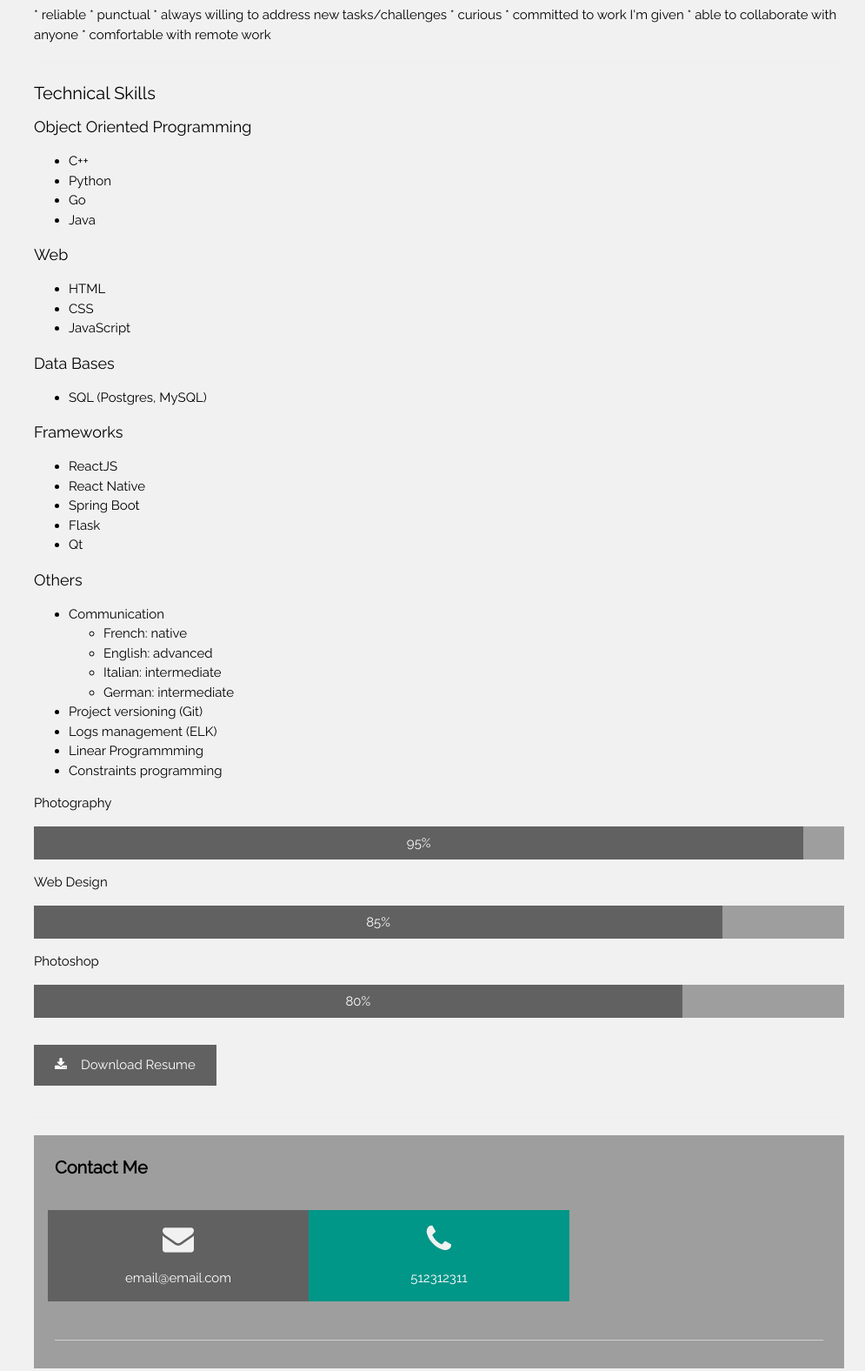
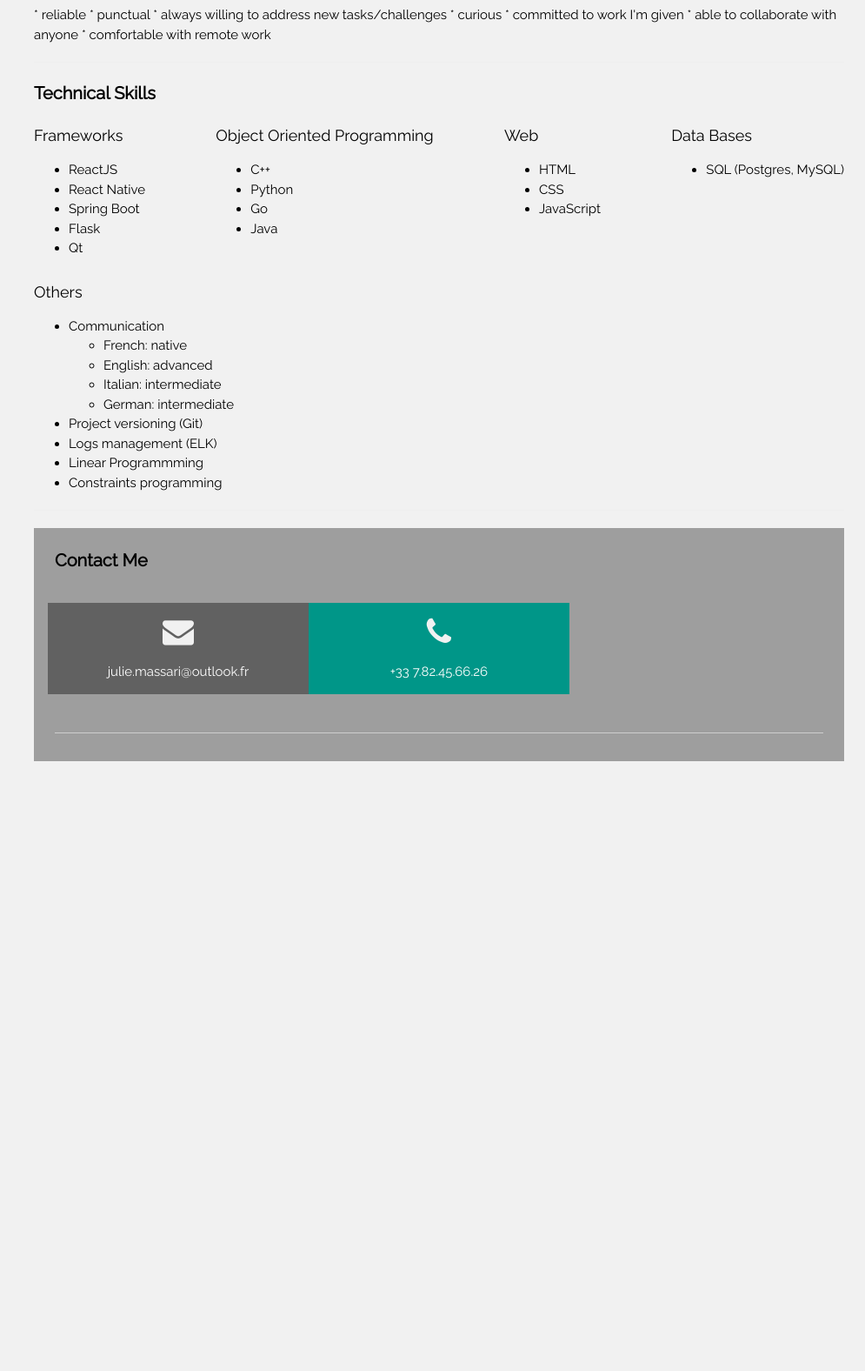
Before and after one commit to jmsr99/jmsr99.github.io, a plain HTML site: page index.html in a window 1280 px wide. Shown: the part 1020-2596 px from the top of the page at 87% size, without its empty margins (285-1280 px from the left). After the commit the page ends 1939 px from the top, so only its background shows below. Drawn offline with nearby package versions, Linux system fonts and the light colour scheme.

Commit message:
skills display

```diff
--- a/index.html
+++ b/index.html
@@ -129,28 +129,10 @@ body,h1,h2,h3,h4,h5,h6 {font-family: "Raleway", sans-serif}
       * comfortable with remote work</p>
     <hr>
 
-    <h4>Technical Skills</h4>
+    <h4><b>Technical Skills</b></h4>
 
-    <h5>Object Oriented Programming</h5>
-    <ul>
-      <li>C++</li>
-      <li>Python</li>
-      <li>Go</li>
-      <li>Java</li>
-    </ul>
-
-    <h5>Web</h5>
-    <ul>
-      <li>HTML</li>
-      <li>CSS</li>
-      <li>JavaScript</li>
-    </ul>
-
-    <h5>Data Bases</h5>
-    <ul>
-      <li>SQL (Postgres, MySQL)</li>
-    </ul>
-
+      <div style="display: flex; flex-direction: row; justify-content: space-between">
+        <div>
           <h5>Frameworks</h5>
           <ul>
             <li>ReactJS</li>
@@ -159,7 +141,36 @@ body,h1,h2,h3,h4,h5,h6 {font-family: "Raleway", sans-serif}
             <li>Flask</li>
             <li>Qt</li>
           </ul>
+        </div>
 
+        <div>
+          <h5>Object Oriented Programming</h5>
+          <ul>
+            <li>C++</li>
+            <li>Python</li>
+            <li>Go</li>
+            <li>Java</li>
+          </ul>
+        </div>
+
+        <div>
+          <h5>Web</h5>
+          <ul>
+            <li>HTML</li>
+            <li>CSS</li>
+            <li>JavaScript</li>
+          </ul>
+        </div>
+
+        <div>
+          <h5>Data Bases</h5>
+          <ul>
+            <li>SQL (Postgres, MySQL)</li>
+          </ul>
+        </div>
+      </div>
+
+      <div>
         <h5>Others</h5>
         <ul>
           <li>Communication</li>
@@ -174,90 +185,17 @@ body,h1,h2,h3,h4,h5,h6 {font-family: "Raleway", sans-serif}
           <li>Linear Programmming</li>
           <li>Constraints programming </li>
         </ul>
+      </div>
 
-    <!-- Progress bars / Skills -->
-    <p>Photography</p>
-    <div class="w3-grey">
-      <div class="w3-container w3-dark-grey w3-padding w3-center" style="width:95%">95%</div>
-    </div>
-    <p>Web Design</p>
-    <div class="w3-grey">
-      <div class="w3-container w3-dark-grey w3-padding w3-center" style="width:85%">85%</div>
-    </div>
-    <p>Photoshop</p>
-    <div class="w3-grey">
-      <div class="w3-container w3-dark-grey w3-padding w3-center" style="width:80%">80%</div>
-    </div>
-    <p>
-      <button class="w3-button w3-dark-grey w3-padding-large w3-margin-top w3-margin-bottom">
-        <i class="fa fa-download w3-margin-right"></i>Download Resume
-      </button>
-    </p>
     <hr>
 
-    <!-- <h4>How much I charge</h4> -->
-    <!-- Pricing Tables -->
-    <!-- <div class="w3-row-padding" style="margin:0 -16px">
-      <div class="w3-third w3-margin-bottom">
-        <ul class="w3-ul w3-border w3-white w3-center w3-opacity w3-hover-opacity-off">
-          <li class="w3-black w3-xlarge w3-padding-32">Basic</li>
-          <li class="w3-padding-16">Web Design</li>
-          <li class="w3-padding-16">Photography</li>
-          <li class="w3-padding-16">1GB Storage</li>
-          <li class="w3-padding-16">Mail Support</li>
-          <li class="w3-padding-16">
-            <h2>$ 10</h2>
-            <span class="w3-opacity">per month</span>
-          </li>
-          <li class="w3-light-grey w3-padding-24">
-            <button class="w3-button w3-teal w3-padding-large w3-hover-black">Sign Up</button>
-          </li>
-        </ul>
-      </div>
-
-      <div class="w3-third w3-margin-bottom">
-        <ul class="w3-ul w3-border w3-white w3-center w3-opacity w3-hover-opacity-off">
-          <li class="w3-teal w3-xlarge w3-padding-32">Pro</li>
-          <li class="w3-padding-16">Web Design</li>
-          <li class="w3-padding-16">Photography</li>
-          <li class="w3-padding-16">50GB Storage</li>
-          <li class="w3-padding-16">Endless Support</li>
-          <li class="w3-padding-16">
-            <h2>$ 25</h2>
-            <span class="w3-opacity">per month</span>
-          </li>
-          <li class="w3-light-grey w3-padding-24">
-            <button class="w3-button w3-teal w3-padding-large w3-hover-black">Sign Up</button>
-          </li>
-        </ul>
-      </div>
-
-      <div class="w3-third">
-        <ul class="w3-ul w3-border w3-white w3-center w3-opacity w3-hover-opacity-off">
-          <li class="w3-black w3-xlarge w3-padding-32">Premium</li>
-          <li class="w3-padding-16">Web Design</li>
-          <li class="w3-padding-16">Photography</li>
-          <li class="w3-padding-16">Unlimited Storage</li>
-          <li class="w3-padding-16">Endless Support</li>
-          <li class="w3-padding-16">
-            <h2>$ 25</h2>
-            <span class="w3-opacity">per month</span>
-          </li>
-          <li class="w3-light-grey w3-padding-24">
-            <button class="w3-button w3-teal w3-padding-large w3-hover-black">Sign Up</button>
-          </li>
-        </ul>
-      </div>
-    </div>
-  </div>
-   -->
   <!-- Contact Section -->
   <div class="w3-container w3-padding-large w3-grey">
     <h4 id="contact"><b>Contact Me</b></h4>
     <div class="w3-row-padding w3-center w3-padding-24" style="margin:0 -16px">
       <div class="w3-third w3-dark-grey">
         <p><i class="fa fa-envelope w3-xxlarge w3-text-light-grey"></i></p>
-        <p>email@email.com</p>
+        <p>julie.massari@outlook.fr</p>
       </div>
       <!-- <div class="w3-third w3-teal">
         <p><i class="fa fa-map-marker w3-xxlarge w3-text-light-grey"></i></p>
@@ -265,7 +203,7 @@ body,h1,h2,h3,h4,h5,h6 {font-family: "Raleway", sans-serif}
       </div> -->
       <div class="w3-third w3-teal">
         <p><i class="fa fa-phone w3-xxlarge w3-text-light-grey"></i></p>
-        <p>512312311</p>
+        <p>+33 7.82.45.66.26</p>
       </div>
     </div>
     <hr class="w3-opacity">
```
Lines whose indentation alone changed are shown as unchanged.
